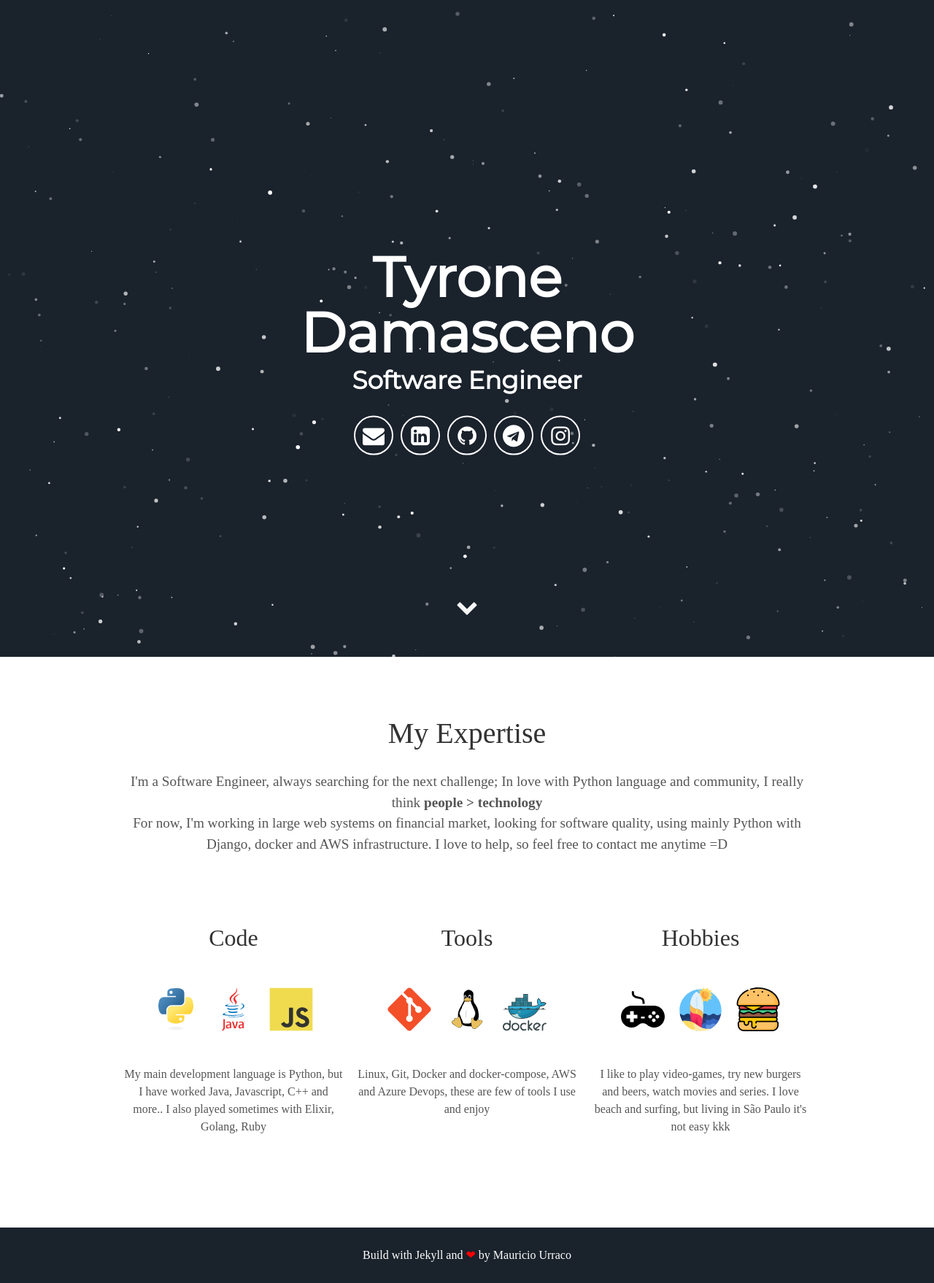
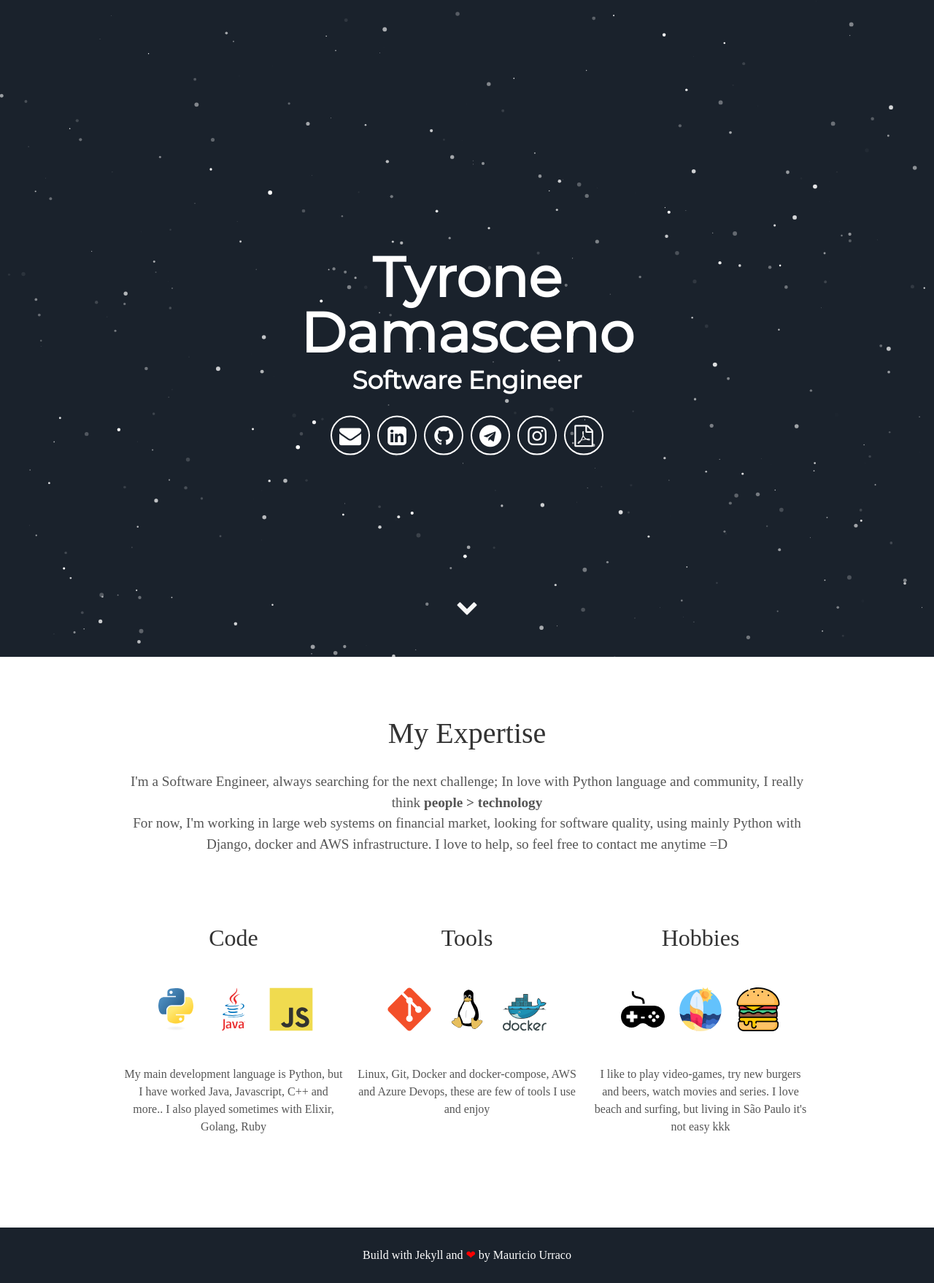
Before and after one commit to tyronedamasceno/tyronedamasceno.github.io, a Jekyll site: the page built from index.html, in a window 1280 px wide. Shown: the whole page at 73% size. Built offline with Jekyll 4.4.1, drawn with Linux system fonts in a browser that asks for light colours; some web fonts are replaced.

Commit message:
Add link to resume

```diff
--- a/_includes/header.html
+++ b/_includes/header.html
@@ -8,8 +8,9 @@
         <a aria-label="Send email" href="mailto:tyronedamasceno@gmail.com"><i class="icon fa fa-envelope"></i></a>
         <a aria-label="My LinkedIn" target="_blank" href="https://www.linkedin.com/in/tyronedamasceno"><i class="icon fa fa-linkedin-square" aria-hidden="true"></i></a>
         <a aria-label="My Github" target="_blank" href="https://github.com/tyronedamasceno"><i class="icon fa fa-github" aria-hidden="true"></i></a>
-        <a aria-label="My Github" target="_blank" href="https://t.me/tyronedamasceno"><i class="icon fa fa-telegram" aria-hidden="true"></i></a>
+        <a aria-label="My Telegram" target="_blank" href="https://t.me/tyronedamasceno"><i class="icon fa fa-telegram" aria-hidden="true"></i></a>
         <a aria-label="My Instagram" target="_blank" href="https://www.instagram.com/tyronedamasceno"><i class="icon fa fa-instagram" aria-hidden="true"></i></a>
+        <a aria-label="My Resume" target="_blank" href="https://resume.io/r/qYeiDRbH3"><i class="icon fa fa-file-pdf-o" aria-hidden="true"></i></a>
       </div>
       <div class="header-links">
         <!-- <a class="link" href="#about" data-scroll>About Me</a> -->
```
